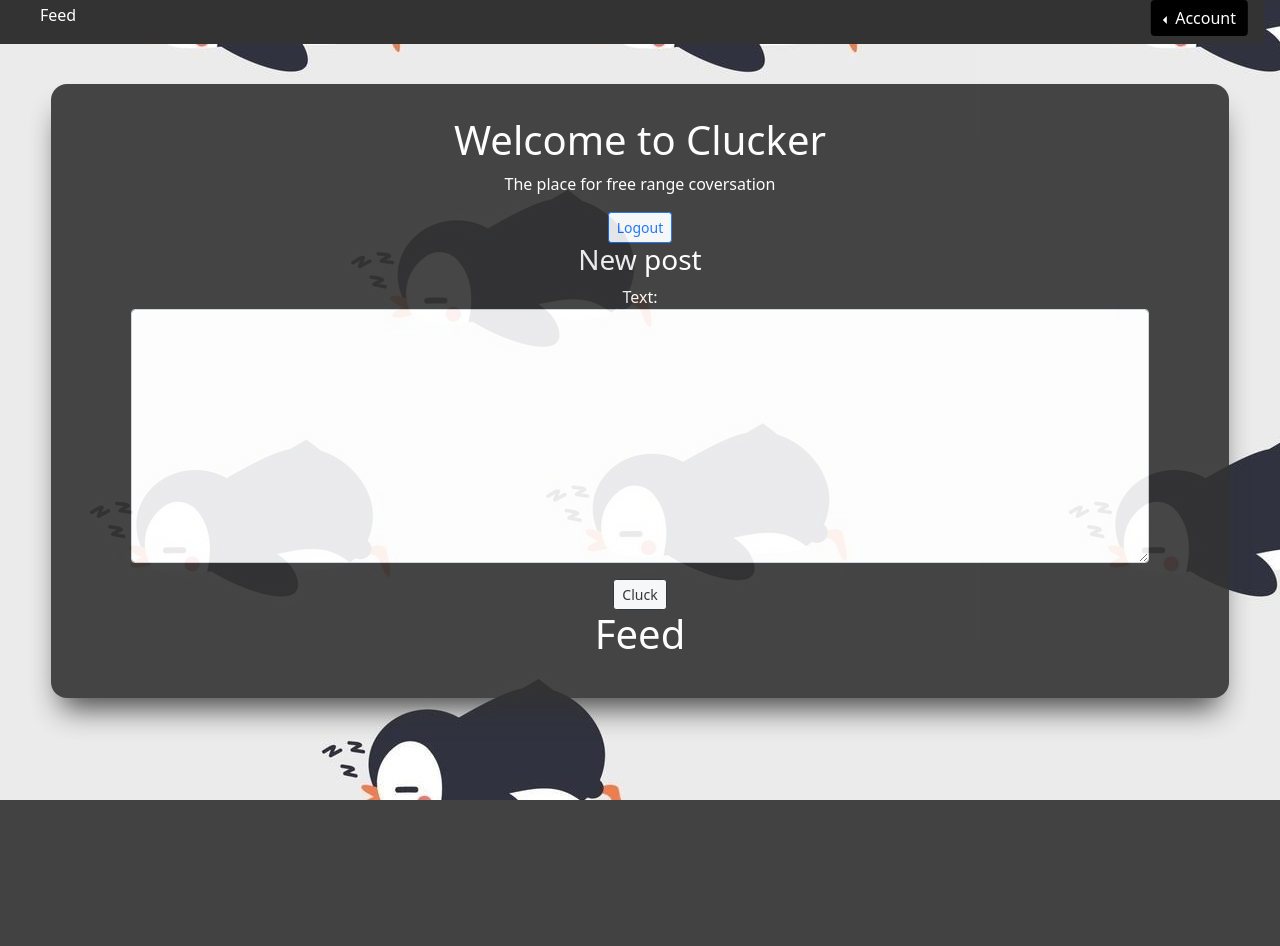
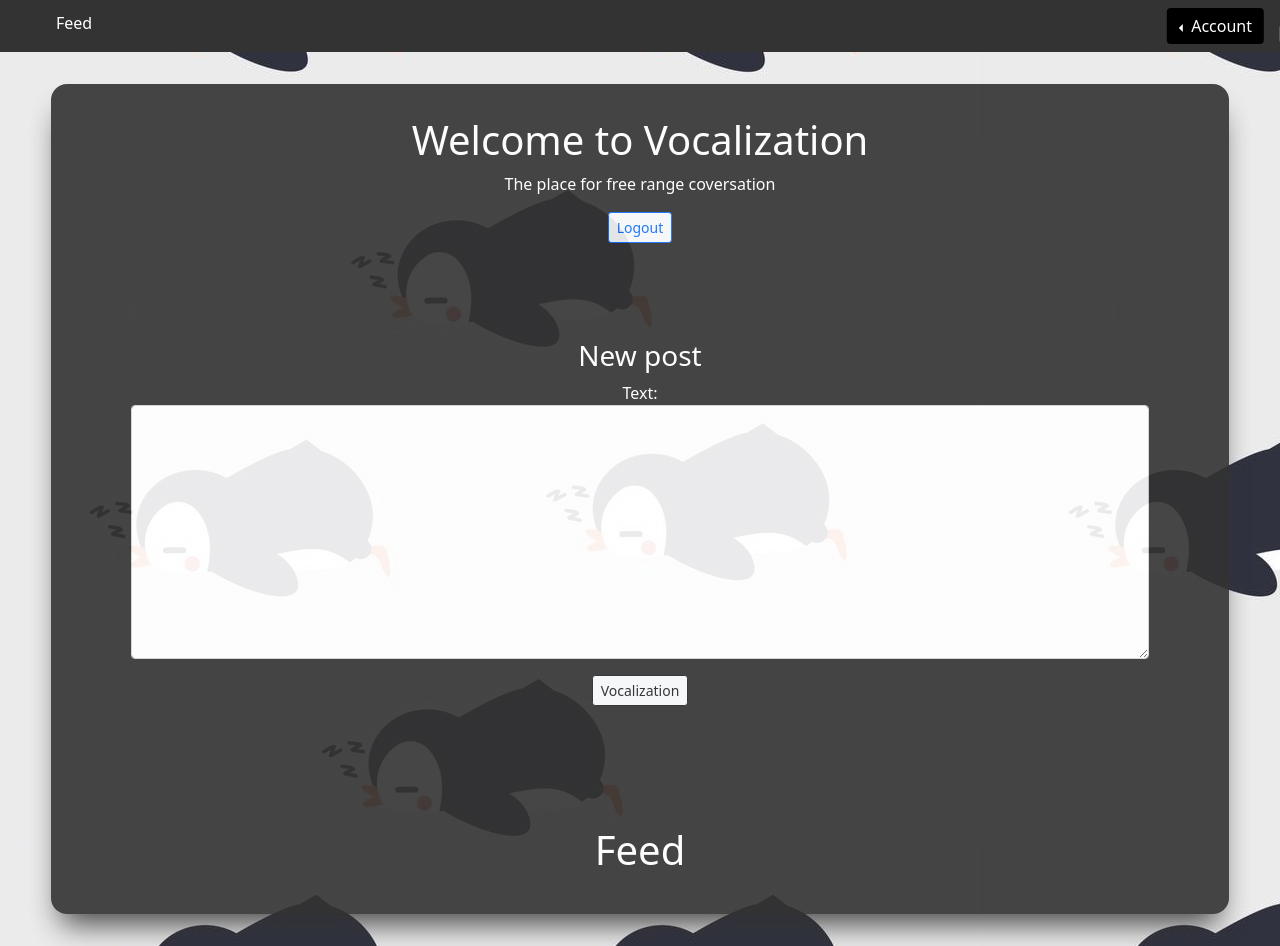
Before and after one commit to Bhavik-Gilbert/Empire-Penguin, a Django app: page /feed/ in a window 1280 px wide. Before the commit the page ends 800 px from the top, so only its background shows below. Run offline with Django 4.2, Linux system fonts and the light colour scheme; a user stored in the database is signed in; some libraries are stand-ins or nearby versions.

Commit message:
New Name

```diff
--- a/microblogs/templates/base.html
+++ b/microblogs/templates/base.html
@@ -9,7 +9,7 @@
     <link href="{% static 'style.css' %}" rel="stylesheet">
     <link href="https://cdn.jsdelivr.net/npm/bootstrap@5.1.3/dist/css/bootstrap.min.css" rel="stylesheet" integrity="sha384-1BmE4kWBq78iYhFldvKuhfTAU6auU8tT94WrHftjDbrCEXSU1oBoqyl2QvZ6jIW3" crossorigin="anonymous">
 
-    <title>Clucker</title>
+    <title>Vocalization</title>
   </head>
   <body>
     {% include 'partials/navbar.html' with form=form %}
--- a/microblogs/templates/feed.html
+++ b/microblogs/templates/feed.html
@@ -2,20 +2,23 @@
 
 {% block body %}
 <div class="clucker-box">
-    <h1>Welcome to Clucker</h1>
+    <h1>Welcome to Vocalization</h1>
     <p>The place for free range coversation</p>
 
     <a href='{% url 'logout' %}' class="btn btn-sm btn-light btn-outline-primary">Logout</a>
+
+    <br><br><br><br><br>
 
     <h3>New post</h3>
     <form action="{% url 'new_post' %}" method="post">
         {% csrf_token %}
         {% include 'partials/bootstrap_form.html' with form=form %}
-        <input type="submit" value="Cluck" class="btn btn-sm btn-light btn-outline-dark">
+        <input type="submit" value="Vocalization" class="btn btn-sm btn-light btn-outline-dark">
         {% comment %} <button type="submit" class="btn btn-primary">Cluck</button> {% endcomment %}
     </form>
 
+    <br><br><br><br><br>
+
     <h1>Feed</h1>
-
 </div>
 {% endblock %}
--- a/microblogs/templates/partials/navbar.html
+++ b/microblogs/templates/partials/navbar.html
@@ -3,12 +3,11 @@
     <div class="nav">
         <ul>
             {% if user.is_authenticated %}
-            <li><a href="{% url 'feed' %}">Feed</a></li>
-
+            <a href="{% url 'feed' %}"><li>Feed</li></a>
             {% else %}
-            <li><a href="{% url 'home' %}">Home</a></li>
-            <li><a href="{% url 'signup' %}">Signup</a></li>
-            <li><a href="{% url 'login' %}">Login</a></li>
+            <a href="{% url 'home' %}"><li>Home</li><a>
+            <a href="{% url 'signup' %}"><li>Signup</li></a>
+            <a href="{% url 'login' %}"><li>Login</li></a>
             {% endif %}
         </ul>
     </div>
--- a/static/style.css
+++ b/static/style.css
@@ -9,7 +9,7 @@ html {
 /* Navbar */
 .navbar {
     width: 100vw;
-    transform: translate3d(-4.2em, -2.5em, 0);
+    transform: translate3d(-4vw, -4vh, 0);
     background-color: var(--secondary);
     z-index: 100;
 }
@@ -30,12 +30,12 @@ html {
     background-color: var(--white);
 }
 
-.navbar .nav ul li a {
+.navbar .nav ul a {
     transition: all ease 0.5s;
     color: var(--white);
     text-decoration: none;
 }
-.navbar .nav ul li:hover a {
+.navbar .nav ul a:hover {
     color: var(--black);
     text-decoration: none;
 }
```
